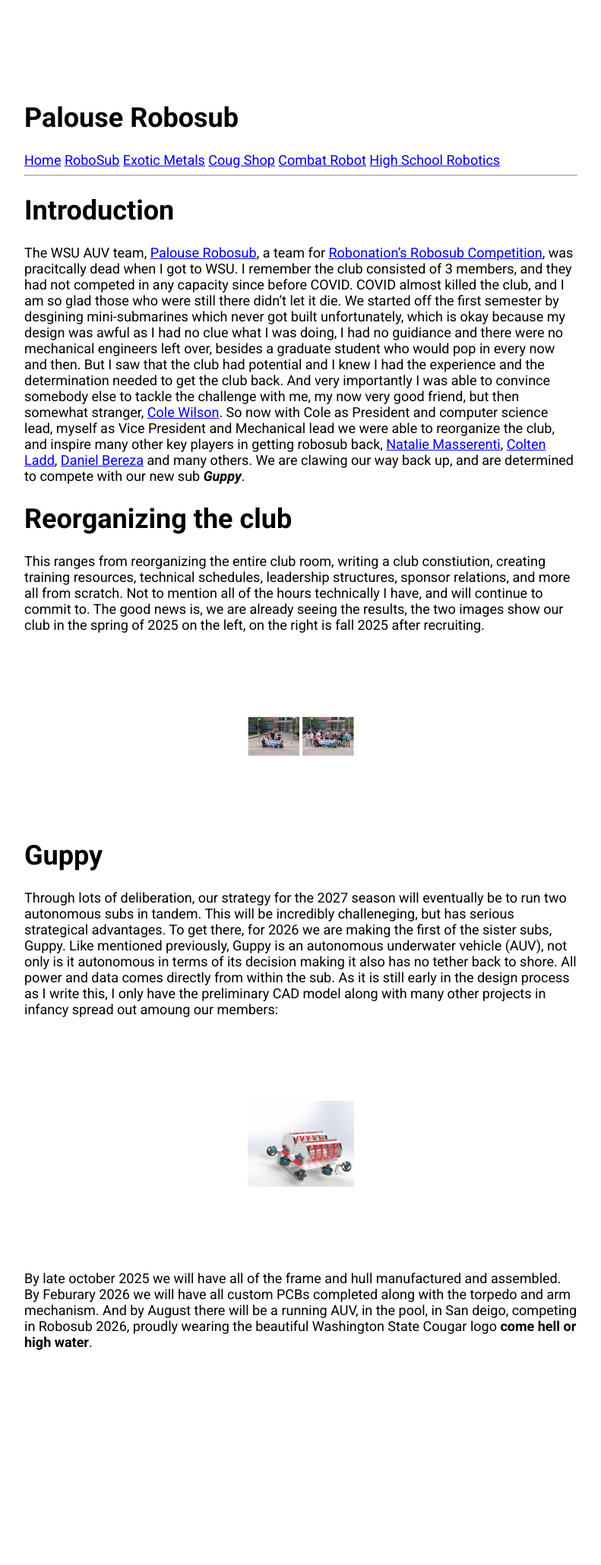
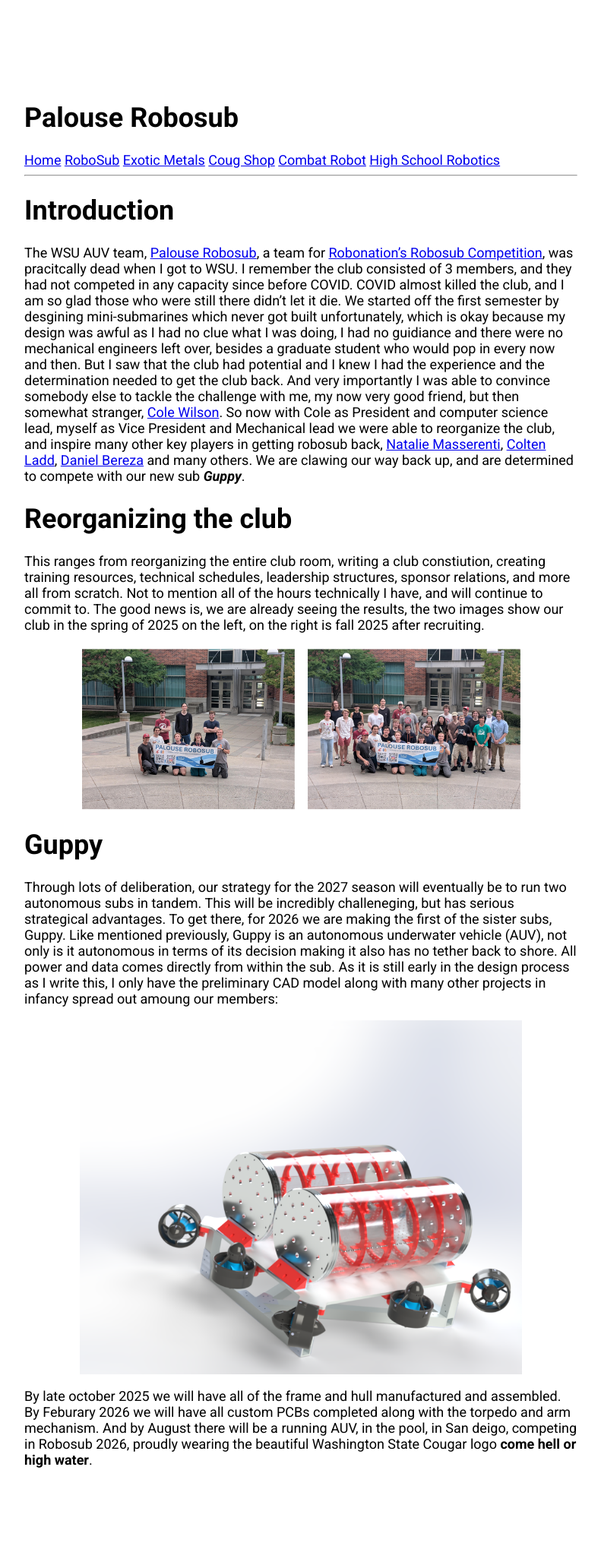
Before and after one commit to Brady-Hogg/Portfolio, a Jekyll site: the page built from robosub.md, in a window 1280 px wide. Shown: the whole page at 76% size, without its empty margins (244-1035 px from the left). Built offline with Jekyll 4.4.1, drawn with Linux system fonts in a browser that asks for light colours; before the commit the page ends 1905 px from its top, so only the background shows below that.

Commit message:
Update robosub.md

```diff
--- a/robosub.md
+++ b/robosub.md
@@ -7,12 +7,15 @@ permalink: /robosub
 The WSU AUV team, [Palouse Robosub](https://robosub.eecs.wsu.edu/), a team for [Robonation's Robosub Competition](https://robosub.org/), was pracitcally dead when I got to WSU. I remember the club consisted of 3 members, and they had not competed in any capacity since before COVID. COVID almost killed the club, and I am so glad those who were still there didn't let it die. We started off the first semester by desgining mini-submarines which never got built unfortunately, which is okay because my design was awful as I had no clue what I was doing, I had no guidiance and there were no mechanical engineers left over, besides a graduate student who would pop in every now and then. But I saw that the club had potential and I knew I had the experience and the determination needed to get the club back. And very importantly I was able to convince somebody else to tackle the challenge with me, my now very good friend, but then somewhat stranger, [Cole Wilson](https://cole.ws/). So now with Cole as President and computer science lead, myself as Vice President and Mechanical lead we were able to reorganize the club, and inspire many other key players in getting robosub back, [Natalie Masserenti](https://www.linkedin.com/in/natalie-massarenti2028/), [Colten Ladd](https://www.linkedin.com/in/coltenladd/), [Daniel Bereza](https://www.linkedin.com/in/danielbereza/) and many others. We are clawing our way back up, and are determined to compete with our new sub ***Guppy***.
 # Reorganizing the club
 This ranges from reorganizing the entire club room, writing a club constiution, creating training resources, technical schedules, leadership structures, sponsor relations, and more all from scratch. Not to mention all of the hours technically I have, and will continue to commit to. The good news is, we are already seeing the results, the two images show our club in the spring of 2025 on the left, on the right is fall 2025 after recruiting.
-<main><img src="/photos/Team Photo.png"></main>
-
+<div>
+  <img src="/photos/Team Photo.png">
+</div>
 
 
 # Guppy
 Through lots of deliberation, our strategy for the 2027 season will eventually be to run two autonomous subs in tandem. This will be incredibly challeneging, but has serious strategical advantages. To get there, for 2026 we are making the first of the sister subs, Guppy. Like mentioned previously, Guppy is an autonomous underwater vehicle (AUV), not only is it autonomous in terms of its decision making it also has no tether back to shore. All power and data comes directly from within the sub. As it is still early in the design process as I write this, I only have the preliminary CAD model along with many other projects in infancy spread out amoung our members:
-<main><img src="/photos/New_sub_who_this.png"></main>
+<div>
+  <img src="/photos/New_sub_who_this.png">
+</div>
 
 By late october 2025 we will have all of the frame and hull manufactured and assembled. By Feburary 2026 we will have all custom PCBs completed along with the torpedo and arm mechanism. And by August there will be a running AUV, in the pool, in San deigo, competing in Robosub 2026, proudly wearing the beautiful Washington State Cougar logo **come hell or high water**.
```
